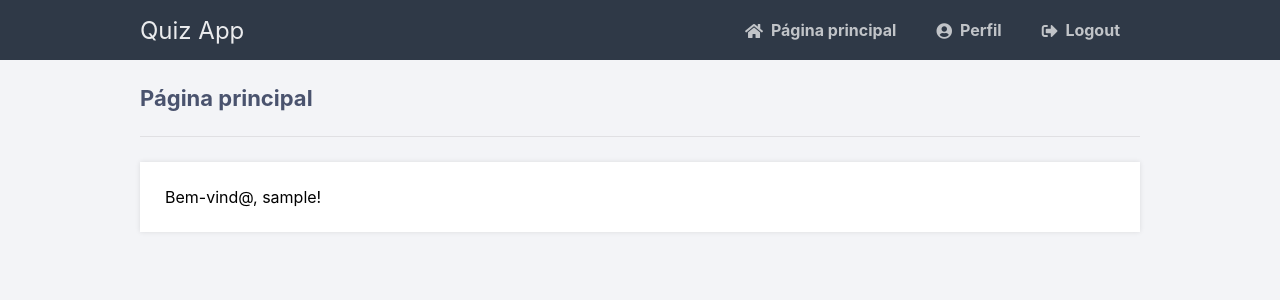
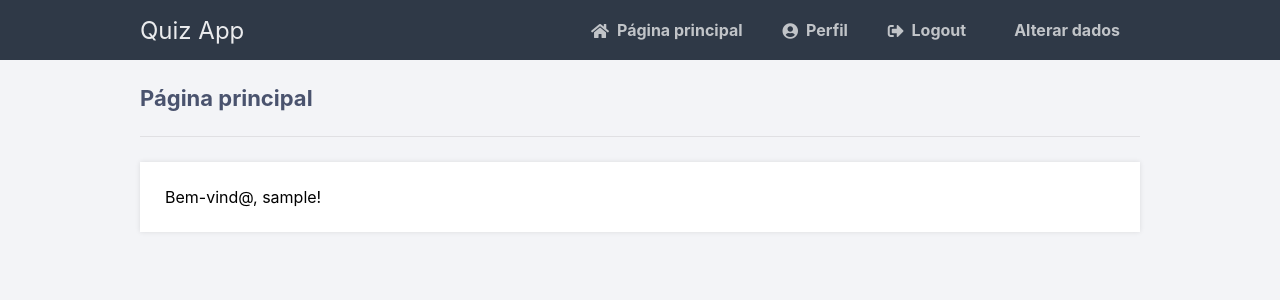
Before and after one commit to lijealso/projeto, a Flask app: page /home in a window 1280 px wide. Shown: the top 300 px of the page. Run offline with Flask 2, Linux system fonts and the light colour scheme; the visitor is signed in with stand-in values (Sample User, id 1); some libraries are stand-ins or nearby versions.

Commit message:
ligação na página de layout

```diff
--- a/templates/layout.html
+++ b/templates/layout.html
@@ -15,6 +15,7 @@
             <a href="{{ url_for('home') }}"><i class="fas fa-home"></i>Página principal</a>
             <a href="{{ url_for('profile') }}"><i class="fas fa-user-circle"></i>Perfil</a>
             <a href="{{ url_for('logout') }}"><i class="fas fa-sign-out-alt"></i>Logout</a>
+            <a href="{{ url_for('update') }}"><i class="fa-solid fa-pencil"></i>Alterar dados</a>
         </div>
     </nav>
     <div class="content">
```
